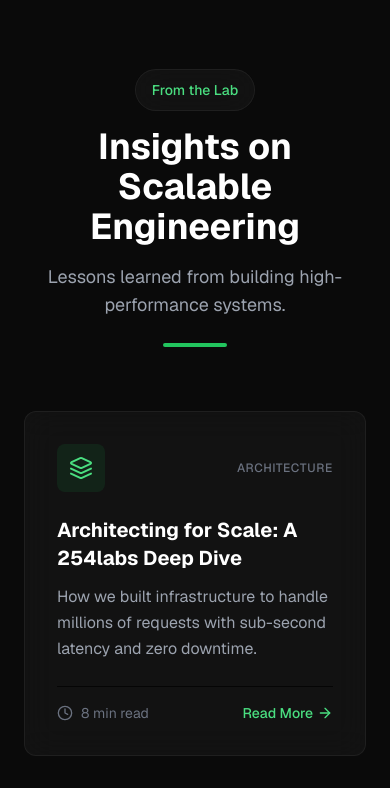
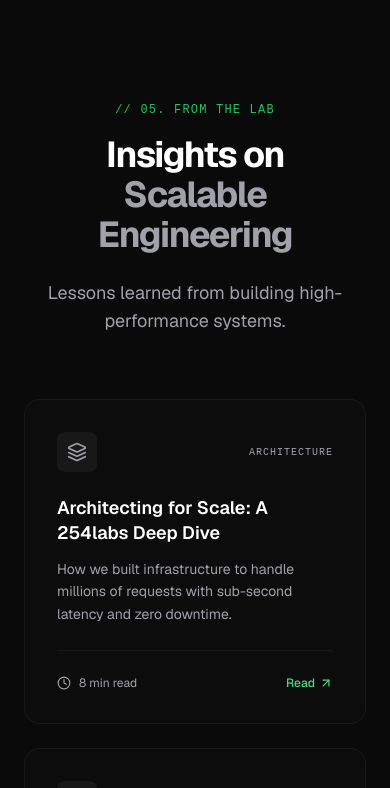
Before and after one commit to mwengamulinge/nodecosa-studio, a React (Vite) app: page / in a window 390 px wide. Shown: the part 5280-6068 px from the top of the page. Built offline with nearby package versions, Linux system fonts and the light colour scheme; a web font is replaced by a local one.

Commit message:
Update Blog.jsx

```diff
--- a/src/components/Blog.jsx
+++ b/src/components/Blog.jsx
@@ -1,12 +1,16 @@
-import { motion } from 'framer-motion'
+import { motion, useInView } from 'framer-motion'
+import { useRef } from 'react'
 import { Link } from 'react-router-dom'
-import { ArrowRight, Clock, Layers, DollarSign, Wrench } from 'lucide-react'
+import { ArrowRight, ArrowUpRight, Clock, Layers, DollarSign, Wrench } from 'lucide-react'
 
 const Blog = () => {
+  const ref = useRef(null)
+  const isInView = useInView(ref, { once: true, margin: '-100px' })
+
   const posts = [
     {
       icon: Layers,
-      category: 'Architecture',
+      category: 'ARCHITECTURE',
       title: 'Architecting for Scale: A 254labs Deep Dive',
       excerpt:
         'How we built infrastructure to handle millions of requests with sub-second latency and zero downtime.',
@@ -15,7 +19,7 @@
     },
     {
       icon: DollarSign,
-      category: 'Business',
+      category: 'BUSINESS',
       title: 'Why Poor API Design is a Silent Revenue Killer',
       excerpt:
         'The hidden costs of technical debt and how bad integrations bleed money from your business.',
@@ -24,7 +28,7 @@
     },
     {
       icon: Wrench,
-      category: 'Engineering',
+      category: 'ENGINEERING',
       title: 'The 2025 Guide to Eliminating Technical Debt',
       excerpt:
         'Practical strategies to ship faster without accumulating the kind of debt that slows you down.',
@@ -33,91 +37,113 @@
     },
   ]
 
+  const containerVariants = {
+    hidden: { opacity: 0 },
+    visible: {
+      opacity: 1,
+      transition: {
+        staggerChildren: 0.15,
+      },
+    },
+  }
+
+  const itemVariants = {
+    hidden: { opacity: 0, y: 30 },
+    visible: {
+      opacity: 1,
+      y: 0,
+      transition: {
+        duration: 0.6,
+        ease: [0.22, 1, 0.36, 1],
+      },
+    },
+  }
+
   return (
-    <section id="insights" className="py-24 px-6 lg:px-8 relative">
-      <div className="max-w-7xl mx-auto">
+    <section ref={ref} id="insights" className="relative py-32">
+      <div className="max-w-6xl mx-auto px-6 lg:px-8">
+        {/* Section header */}
         <motion.div
           initial={{ opacity: 0, y: 20 }}
-          whileInView={{ opacity: 1, y: 0 }}
-          viewport={{ once: true }}
+          animate={isInView ? { opacity: 1, y: 0 } : {}}
           transition={{ duration: 0.6 }}
           className="text-center mb-16"
         >
-          <div className="inline-block px-4 py-2 rounded-full glass-effect mb-4">
-            <span className="text-sm font-medium text-primary-400">
-              From the Lab
-            </span>
-          </div>
-          <h2 className="text-4xl md:text-5xl font-bold mb-4">
-            Insights on Scalable Engineering
+          <span className="kicker mb-4 block">// 05. FROM THE LAB</span>
+          <h2 className="text-4xl md:text-5xl lg:text-6xl font-bold tracking-headline mb-6">
+            Insights on
+            <br />
+            <span className="text-muted">Scalable Engineering</span>
           </h2>
-          <p className="text-gray-400 text-lg max-w-2xl mx-auto">
+          <p className="text-muted text-lg max-w-xl mx-auto">
             Lessons learned from building high-performance systems.
           </p>
-          <div className="w-16 h-1 bg-primary-500 mx-auto rounded-full mt-6" />
         </motion.div>
 
-        <div className="grid grid-cols-1 md:grid-cols-3 gap-8">
+        {/* Posts grid */}
+        <motion.div
+          variants={containerVariants}
+          initial="hidden"
+          animate={isInView ? 'visible' : 'hidden'}
+          className="grid grid-cols-1 md:grid-cols-3 gap-6"
+        >
           {posts.map((post, index) => {
             const Icon = post.icon
             return (
-              <motion.article
-                key={index}
-                initial={{ opacity: 0, y: 20 }}
-                whileInView={{ opacity: 1, y: 0 }}
-                viewport={{ once: true }}
-                transition={{ duration: 0.6, delay: index * 0.1 }}
-              >
+              <motion.article key={index} variants={itemVariants}>
                 <Link
                   to={`/blog/${post.slug}`}
-                  className="group glass-effect rounded-xl p-8 hover:bg-dark-800/70 transition-all duration-300 hover:scale-105 cursor-pointer flex flex-col h-full block"
+                  className="group block h-full p-8 rounded-2xl border border-white/5 bg-dark-50/20 hover:bg-dark-50/40 hover:border-primary-500/20 transition-all duration-500"
                 >
+                  {/* Header */}
                   <div className="flex items-center justify-between mb-6">
-                    <div className="w-12 h-12 bg-primary-500/10 rounded-lg flex items-center justify-center group-hover:bg-primary-500/20 transition-colors duration-300">
-                      <Icon className="w-6 h-6 text-primary-400" />
+                    <div className="w-10 h-10 bg-white/5 rounded-lg flex items-center justify-center group-hover:bg-primary-500/10 transition-colors duration-300">
+                      <Icon className="w-5 h-5 text-muted group-hover:text-primary-400 transition-colors" />
                     </div>
-                    <span className="text-xs font-medium text-gray-500 uppercase tracking-wider">
+                    <span className="font-mono text-[10px] text-muted tracking-widest">
                       {post.category}
                     </span>
                   </div>
 
-                  <h3 className="text-xl font-bold mb-3 group-hover:text-primary-400 transition-colors duration-300">
+                  {/* Content */}
+                  <h3 className="text-lg font-semibold mb-3 group-hover:text-primary-400 transition-colors duration-300 leading-snug">
                     {post.title}
                   </h3>
 
-                  <p className="text-gray-400 leading-relaxed mb-6 flex-grow">
+                  <p className="text-sm text-muted leading-relaxed mb-6">
                     {post.excerpt}
                   </p>
 
-                  <div className="flex items-center justify-between pt-4 border-t border-dark-700">
-                    <div className="flex items-center space-x-2 text-sm text-gray-500">
-                      <Clock className="w-4 h-4" />
+                  {/* Footer */}
+                  <div className="flex items-center justify-between pt-6 border-t border-white/5">
+                    <div className="flex items-center gap-2 text-xs text-muted">
+                      <Clock className="w-3.5 h-3.5" />
                       <span>{post.readTime}</span>
                     </div>
-                    <div className="flex items-center space-x-1 text-primary-400 text-sm font-medium group-hover:translate-x-1 transition-transform duration-300">
-                      <span>Read More</span>
-                      <ArrowRight className="w-4 h-4" />
+                    <div className="flex items-center gap-1 text-primary-400 text-xs font-medium">
+                      <span>Read</span>
+                      <ArrowUpRight className="w-3.5 h-3.5 group-hover:translate-x-0.5 group-hover:-translate-y-0.5 transition-transform duration-200" />
                     </div>
                   </div>
                 </Link>
               </motion.article>
             )
           })}
-        </div>
+        </motion.div>
 
+        {/* View all link */}
         <motion.div
           initial={{ opacity: 0, y: 20 }}
-          whileInView={{ opacity: 1, y: 0 }}
-          viewport={{ once: true }}
-          transition={{ duration: 0.6, delay: 0.4 }}
+          animate={isInView ? { opacity: 1, y: 0 } : {}}
+          transition={{ duration: 0.6, delay: 0.5 }}
           className="text-center mt-12"
         >
           <Link
             to="/blog"
-            className="inline-flex items-center space-x-2 px-6 py-3 glass-effect rounded-lg hover:bg-dark-800/70 transition-all duration-300 group"
+            className="group inline-flex items-center gap-2 text-sm text-muted hover:text-white transition-colors duration-200"
           >
-            <span className="font-medium">View All Posts</span>
-            <ArrowRight className="w-4 h-4 group-hover:translate-x-1 transition-transform" />
+            <span>View All Posts</span>
+            <ArrowRight className="w-4 h-4 group-hover:translate-x-1 transition-transform duration-200" />
           </Link>
         </motion.div>
       </div>
```
